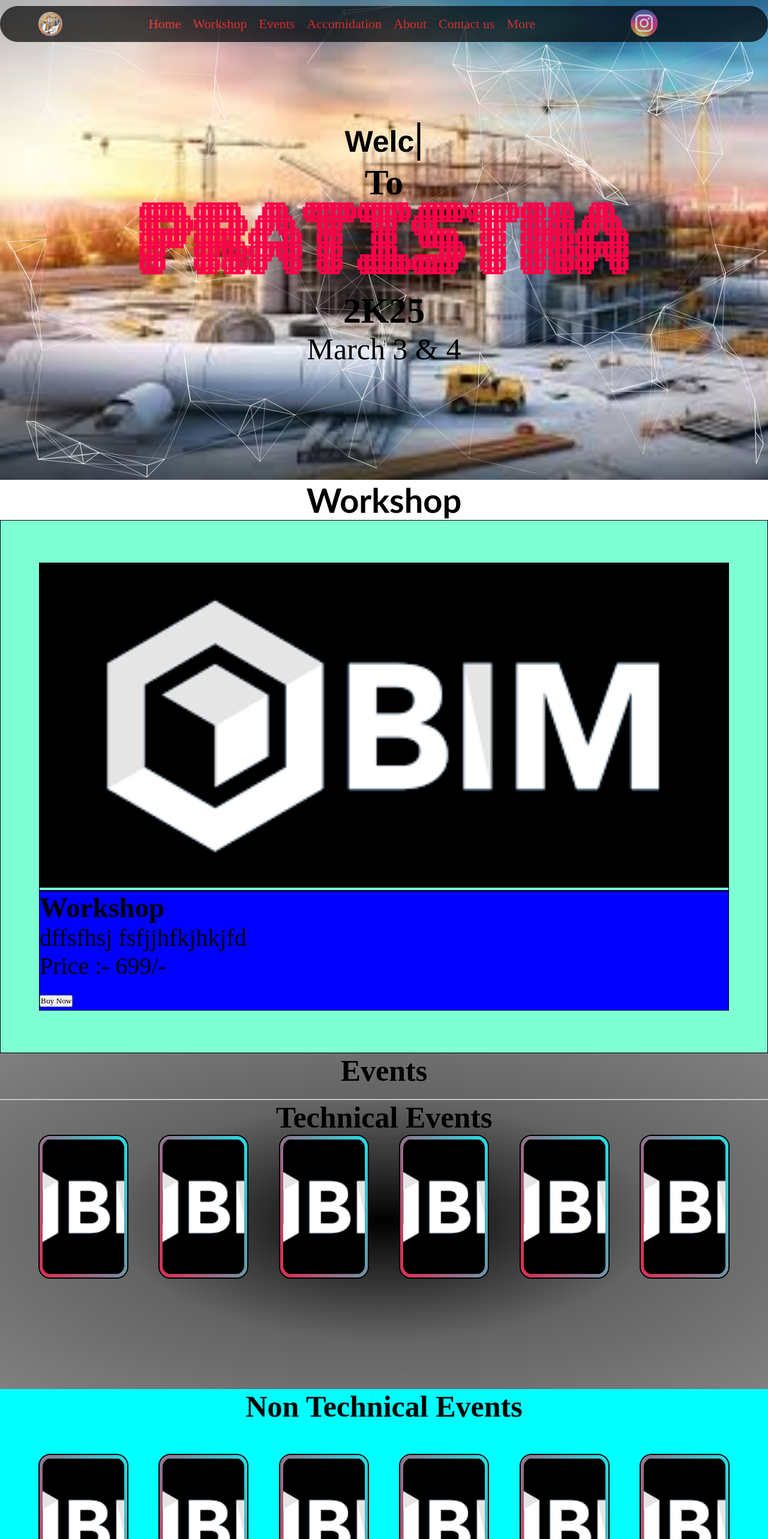
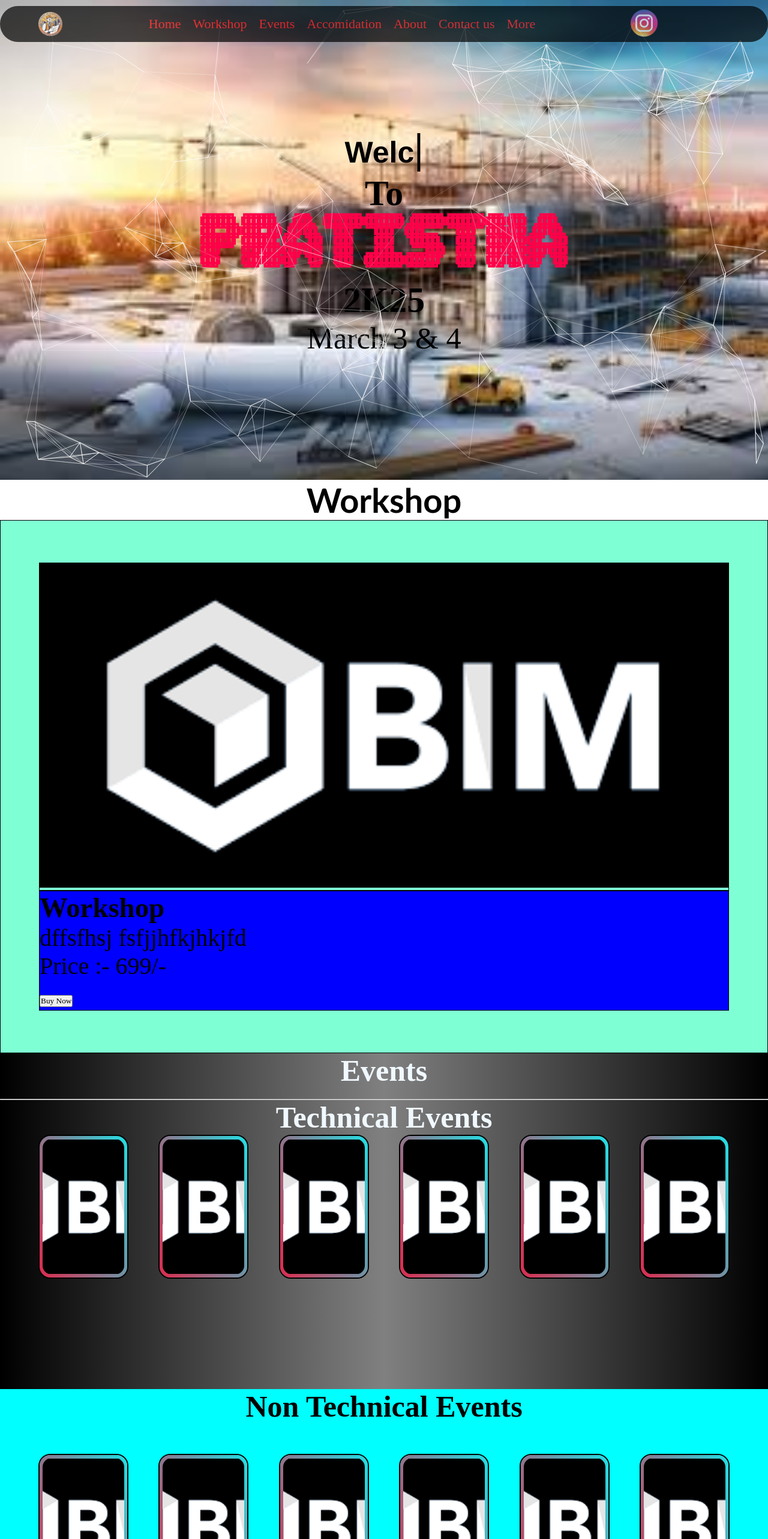
Before and after one commit to premson18/Pratistha, a React (Vite) app: page / in a window 1280 px wide. Shown: the top 2566 px of the page at 60% size. Built offline with nearby package versions, Linux system fonts and the light colour scheme.

Commit message:
first commit

```diff
--- a/index.html
+++ b/index.html
@@ -2,7 +2,7 @@
 <html lang="en">
   <head>
     <meta charset="UTF-8" />
-    <link rel="icon" type="image/svg+xml" href="../pratisthaonline/src/assets/logo.png" />
+    <link rel="icon" type="image/svg" src="" />
     <meta name="viewport" content="width=device-width, initial-scale=1.0" />
     <title>Pratistha</title>
   </head>
--- a/src/Components/About/About.jsx
+++ b/src/Components/About/About.jsx
@@ -4,6 +4,7 @@ import './About.css'
 const About = () => {
   return (
     <div className='about container1'>
+      <section id='about'>
        <div className="aboutinfo">
         <div className="aboutcollege aboutcol">
           <h1>About College</h1>
@@ -17,6 +18,7 @@ const About = () => {
           <p>Lorem ipsum dolor sit amet consectetur adipisicing elit. Necessitatibus nobis deleniti quo ducimus commodi? Voluptas ea aperiam doloremque porro atque id, esse vel veritatis, nesciunt eos ad magnam praesentium necessitatibus. Lorem ipsum dolor sit, amet consectetur adipisicing elit. Nobis dolores facere inventore, enim modi distinctio iusto, optio ab repudiandae ut provident tenetur non odio pariatur quis quaerat, quam hic officiis? Lorem, ipsum dolor sit amet consectetur adipisicing elit. Laboriosam illo architecto soluta velit enim iure amet consequatur doloribus atque sit, culpa perspiciatis ad possimus asperiores aliquam quaerat dolore pariatur perferendis laudantium corrupti? Culpa quas mollitia eligendi magni reiciendis excepturi earum doloremque, tempora accusamus odio at temporibus nobis soluta officiis consequuntur cum alias dolorem ipsum, officia unde! Eius nisi quasi labore perferendis quibusdam et rem facere dolorem iure nulla sequi amet aliquam accusantium unde, tempore animi temporibus laborum possimus minima quod veniam quaerat vitae sapiente harum. Nostrum sit ipsum odit repellat, animi eos ut modi, laboriosam vitae cupiditate iusto maiores recusandae!</p>
         </div>
        </div>
+       </section>
     </div>
   )
 }
--- a/src/Components/Accomidation/Accomidation.jsx
+++ b/src/Components/Accomidation/Accomidation.jsx
@@ -4,6 +4,7 @@ import './Accomidation.css'
 const Accomidation = () => {
   return (
     <div className='accomidation container1'>
+      <section id='accomidation'>
       <div className='accmid'>
         <div className='accimage accard'></div>
         <div className='accinfo accard'>
@@ -15,6 +16,7 @@ const Accomidation = () => {
         </div>
 
       </div>
+      </section>
     </div>
   )
 }
--- a/src/Components/Contact us/Contact.jsx
+++ b/src/Components/Contact us/Contact.jsx
@@ -4,7 +4,9 @@ import './Contact.css'
 const Contact = () => {
   return (
     <div className='contact-us'>
+      <section id='contact'>
       <h1>Contact us</h1>
+      </section>
     </div>
   )
 }
--- a/src/Components/Events/TechnicalEvents/TechnicalEvents.css
+++ b/src/Components/Events/TechnicalEvents/TechnicalEvents.css
@@ -1,12 +1,15 @@
 .teventsmain{
     min-height: 70vh;
-    background: radial-gradient(black,rgb(99, 99, 99),grey);
+    background:linear-gradient(to right, black,grey,rgb(0, 0, 0));
     box-sizing: border-box;
+    z-index: 1000;
 
 }
 .teventsmain h1{
     text-align: center;
     font-size:50px;
+    z-index: 2000;
+    color: aliceblue;
 }
 
 .tevents{
@@ -33,6 +36,7 @@
     height: 240px;
     border: 2px solid black;
 
+
 }
 
 .animatcard{
@@ -42,6 +46,9 @@
     overflow: hidden;
     place-items: center;
     border-radius: 20px;
+    animation: appear 2s linear;
+    animation-timeline: view();
+    animation-range: entry 0% cover 40%;
 }
 
 .animatcard::before{
@@ -111,7 +118,7 @@
     }
     .teventsmain{
         min-height: 95vh;
-        background: radial-gradient(black,rgb(99, 99, 99),grey);
+        background: linear-gradient(to right, black,grey,rgb(0, 0, 0));
         box-sizing: border-box;
 
 
@@ -129,3 +136,14 @@
     box-sizing: border-box;
 }
 }
+
+@keyframes appear{
+    from{
+        opacity: 0;
+        scale: 0.5;
+    }
+    to{
+        opacity: 1;
+        scale: 1;
+    }
+}
--- a/src/Components/Hero/Hero.jsx
+++ b/src/Components/Hero/Hero.jsx
@@ -6,10 +6,11 @@ import "./Hero.css"
 
 const Hero = () => {
   return (
-    <div className='hero2 container1'>
+    <div className='hero2 container1' >
+      <section id='home'>
       <ParticlesComponent/>
        <Content />
-
+       </section>
 
     </div>
   )
--- a/src/Components/Navbar/Normal/Navbar.jsx
+++ b/src/Components/Navbar/Normal/Navbar.jsx
@@ -3,6 +3,13 @@ import "./Navbar.css"
 import logo from "../../../assets/logo.png"
 import Instagram from "../../../assets/instagram.webp"
 
+
+const scrollToSection = (sectionId) => {
+  const element =  document.getElementById(sectionId);
+  if(element){
+    element.scrollIntoView({ behavior: 'smooth'});
+  }
+}
 
 const Navbar = () => {
   return (
@@ -10,13 +17,13 @@ const Navbar = () => {
     <nav className='container1'>
        <img src={logo} alt=""  className='logo'/>
       <ul className="menu">
-        <li><a href="">Home</a></li>
-       <li><a href="Workshop.jsx">Workshop</a></li>
-       <li><a href="">Events</a></li>
-       <li><a href="">Accomidation</a></li>
-       <li>  <a href="">About</a></li>
-       <li>  <a href="">Contact us</a></li>
-       <li>  <a href="">More</a></li>
+        <li><a onClick={() => scrollToSection ('home')}>Home</a></li>
+       <li><a onClick={() => scrollToSection ('workshop')}>Workshop</a></li>
+       <li><a onClick={() => scrollToSection ('events')}>Events</a></li>
+       <li><a onClick={() => scrollToSection ('accomidation')}>Accomidation</a></li>
+       <li>  <a onClick={() => scrollToSection ('about')}>About</a></li>
+       <li>  <a onClick={() => scrollToSection ('contact')}>Contact us</a></li>
+       <li>  <a onClick={() => scrollToSection ('more')}>More</a></li>
         </ul>
 
        <div className="icons">
--- a/src/Components/Sponsors/Sponsors.jsx
+++ b/src/Components/Sponsors/Sponsors.jsx
@@ -4,7 +4,7 @@ import './Sponsors.css'
 const Sponsors = () => {
   return (
     <div>
-
+      <section id='sponsors'>
       <div className="wrapper">
             <div className="item-1 item1"></div>
             <div className="item-1 item2"></div>
@@ -35,7 +35,7 @@ const Sponsors = () => {
             <div className="item-3 item7"></div>
             <div className="item-3 item8"></div>
         </div>
-
+        </section>
     </div>
   )
 }
--- a/src/Components/Workshop/Workshop.jsx
+++ b/src/Components/Workshop/Workshop.jsx
@@ -4,6 +4,7 @@ import "../Workshop/workshop.css"
 const Workshop = () => {
   return (
     <div className='workshop'>
+      <section id='workshop1'>
       <h1 className='heading'>Workshop</h1>
       <div className="workshop-card container1">
         <div className="image aboutcol">
@@ -16,6 +17,7 @@ const Workshop = () => {
           <button>Buy Now</button>
         </div>
       </div>
+      </section>
     </div>
   )
 }
```
